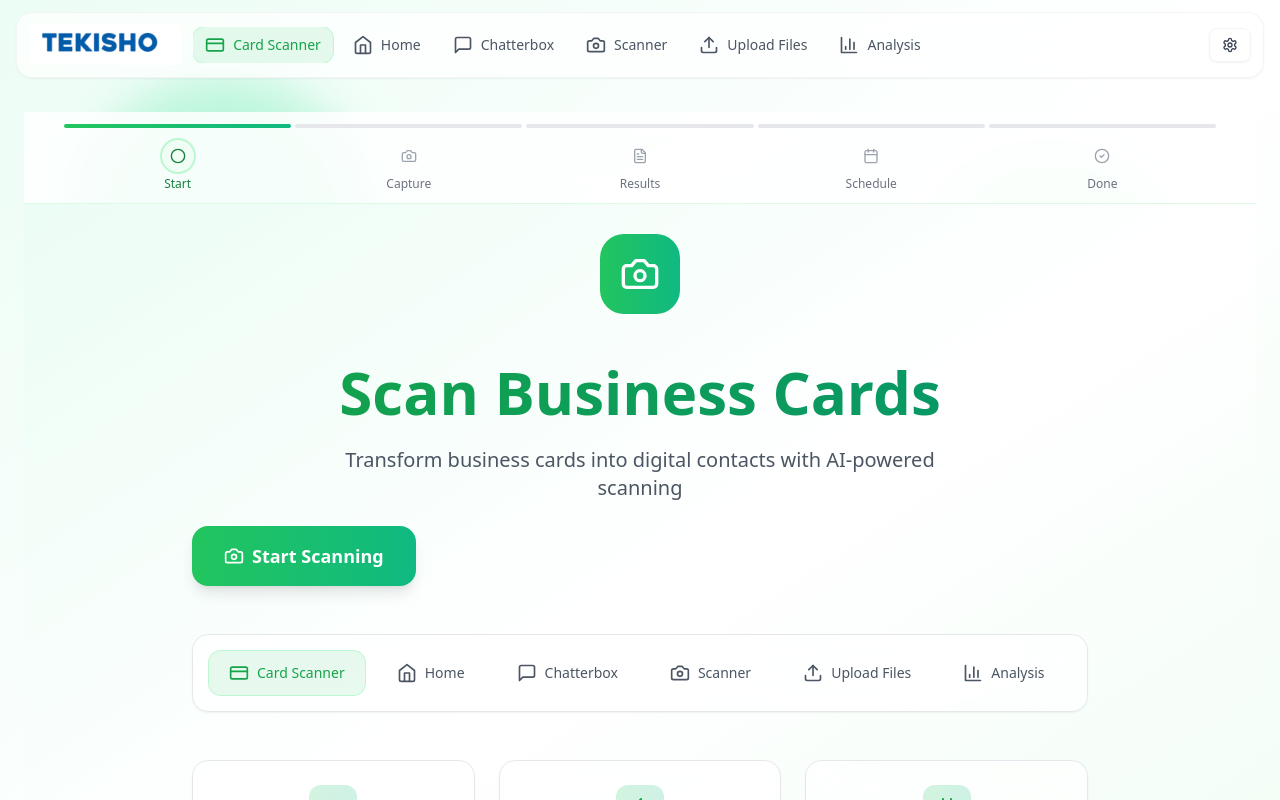
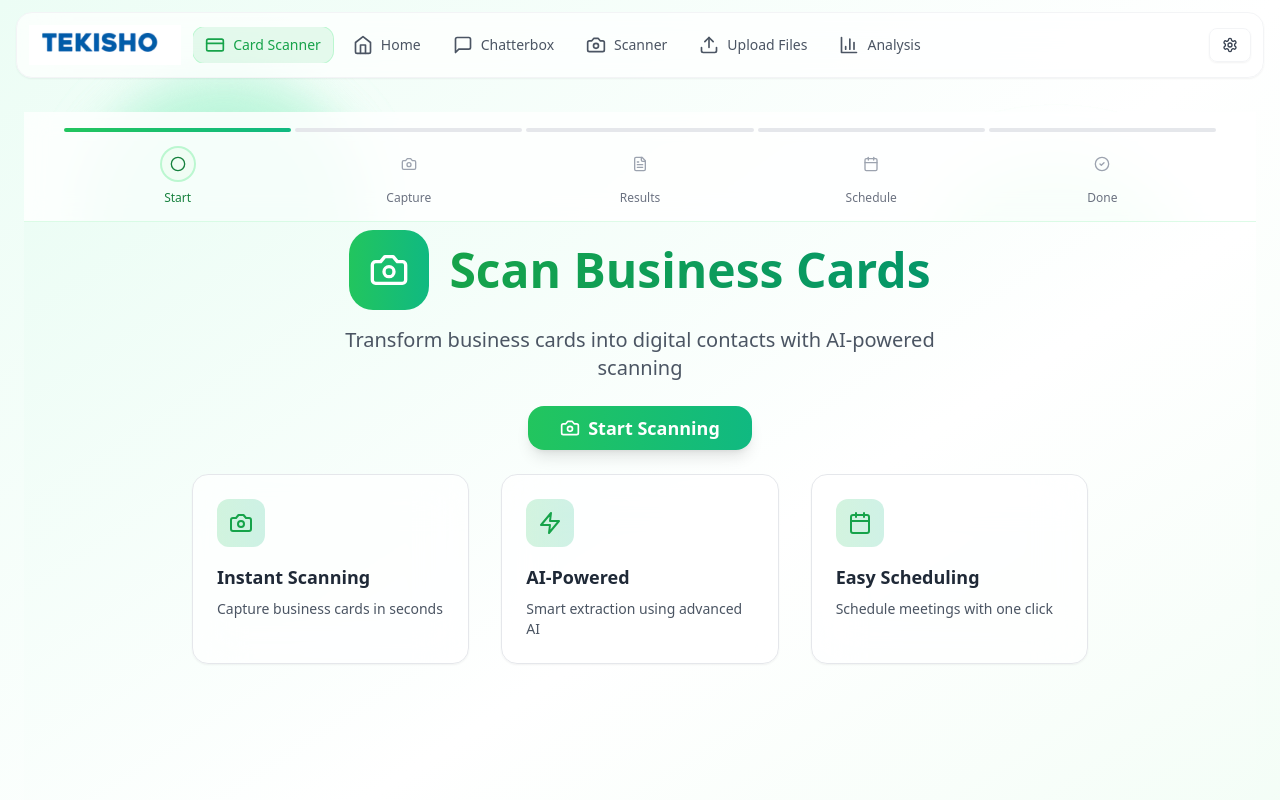
Before and after one commit to TEKISHOINFOTECH/Syndy-AIAgent-Markteting_ScanCard_POC_UI, a React (Vite) app: page / in a window 1280 px wide. Both pictures are taken after a click on the button "Card Scanner". Shown: the top 800 px of the page. Built offline with nearby package versions, Linux system fonts and the light colour scheme.

Commit message:
latest UI changes

```diff
--- a/src/components/CardScannerApp.tsx
+++ b/src/components/CardScannerApp.tsx
@@ -98,7 +98,7 @@ export function CardScannerApp({ activeView = 'cardscanner', onNavClick }: CardS
         } : null,
         isLoading: false,
       }));
-      setToast({ message: 'Meeting request received!', type: 'success' });
+      setToast({ message: 'Meeting requested!', type: 'success' });
     } catch (err) {
       console.error('❌ Meeting scheduling error:', err);
       setState(prev => ({ ...prev, isLoading: false }));
--- a/src/components/HomePage.tsx
+++ b/src/components/HomePage.tsx
@@ -27,7 +27,7 @@ export const HomePage = ({ onOpenVoiceAssistant, activeView, onNavClick }: HomeP
             animate={{ opacity: 1, y: 0 }}
             className="space-y-4 sm:space-y-6"
           >
-            <h1 className="text-3xl sm:text-4xl md:text-5xl lg:text-6xl font-bold">
+            <h1 className="text-2xl sm:text-3xl md:text-4xl lg:text-5xl font-bold">
               <span className="text-gray-800">Tekisho - </span>
               <span className="bg-gradient-to-r from-green-600 to-emerald-600 bg-clip-text text-transparent">
                 The Right Place for Innovative Solutions
--- a/src/components/VoiceAssistant.tsx
+++ b/src/components/VoiceAssistant.tsx
@@ -85,22 +85,22 @@ export const VoiceAssistant = ({ isOpen, onClose }: VoiceAssistantProps) => {
           animate={{ scale: 1, opacity: 1 }}
           exit={{ scale: 0, opacity: 0 }}
           transition={{ type: "spring", duration: 0.5, bounce: 0.4 }}
-          className="fixed bottom-24 right-8 w-[450px] bg-white/90 backdrop-blur-2xl border border-gray-200/50 rounded-3xl shadow-2xl overflow-hidden z-50"
+          className="fixed bottom-20 right-4 sm:right-6 md:right-8 w-[320px] sm:w-[360px] bg-white/90 backdrop-blur-2xl border border-gray-200/50 rounded-2xl shadow-2xl overflow-hidden z-50"
         >
-          <div className="bg-gradient-to-r from-green-500/90 to-emerald-500/90 backdrop-blur-xl p-4 flex items-center justify-between">
-            <h3 className="text-white font-semibold">Voice Assistant</h3>
+          <div className="bg-gradient-to-r from-green-500/90 to-emerald-500/90 backdrop-blur-xl p-2.5 sm:p-3 flex items-center justify-between">
+            <h3 className="text-white font-semibold text-sm sm:text-base">Voice Assistant</h3>
             <button
               onClick={onClose}
-              className="p-2 hover:bg-white/20 rounded-lg transition-colors text-white"
+              className="p-1.5 hover:bg-white/20 rounded-lg transition-colors text-white"
             >
-              <X className="w-5 h-5" />
+              <X className="w-4 h-4" />
             </button>
           </div>
 
-          <div className="p-6 space-y-4 bg-gradient-to-br from-emerald-50/50 via-white to-green-50/50">
+          <div className="p-4 sm:p-5 space-y-3 bg-gradient-to-br from-emerald-50/50 via-white to-green-50/50">
             {/* Voice Assistant Avatar */}
             <div className="flex justify-center">
-              <div className="w-24 h-24 bg-gradient-to-br from-green-500 to-emerald-500 rounded-full flex items-center justify-center overflow-hidden shadow-lg ring-4 ring-green-100">
+              <div className="w-16 h-16 sm:w-20 sm:h-20 bg-gradient-to-br from-green-500 to-emerald-500 rounded-full flex items-center justify-center overflow-hidden shadow-lg ring-2 ring-green-100">
                 <img
                   src={avatarMascot}
                   alt="Voice Assistant Mascot"
@@ -112,7 +112,7 @@ export const VoiceAssistant = ({ isOpen, onClose }: VoiceAssistantProps) => {
             <div className="flex justify-center">
               <motion.button
                 onClick={toggleListening}
-                className={`w-20 h-20 rounded-full flex items-center justify-center transition-all shadow-lg ${
+                className={`w-14 h-14 sm:w-16 sm:h-16 rounded-full flex items-center justify-center transition-all shadow-lg ${
                   isListening
                     ? "bg-red-500 hover:bg-red-600 shadow-red-500/25"
                     : "bg-gradient-to-r from-green-500 to-emerald-500 hover:from-green-600 hover:to-emerald-600"
@@ -123,24 +123,24 @@ export const VoiceAssistant = ({ isOpen, onClose }: VoiceAssistantProps) => {
                 transition={isListening ? { repeat: Infinity, duration: 1.5 } : {}}
               >
                 {isListening ? (
-                  <MicOff className="w-8 h-8 text-white" />
+                  <MicOff className="w-5 h-5 sm:w-6 sm:h-6 text-white" />
                 ) : (
-                  <Mic className="w-8 h-8 text-white" />
+                  <Mic className="w-5 h-5 sm:w-6 sm:h-6 text-white" />
                 )}
               </motion.button>
             </div>
 
-            <div className="min-h-[100px] max-h-[150px] overflow-y-auto bg-white/70 backdrop-blur-sm border border-gray-200 rounded-lg p-4">
+            <div className="min-h-[80px] max-h-[120px] overflow-y-auto bg-white/70 backdrop-blur-sm border border-gray-200 rounded-lg p-3">
               {transcript ? (
-                <p className="text-sm text-gray-800">{transcript}</p>
+                <p className="text-xs sm:text-sm text-gray-800">{transcript}</p>
               ) : (
-                <p className="text-sm text-gray-600 text-center">
+                <p className="text-xs sm:text-sm text-gray-600 text-center">
                   {isListening ? "Listening..." : "Click the microphone to start"}
                 </p>
               )}
             </div>
 
-            <p className="text-xs text-gray-500 text-center">
+            <p className="text-xs text-gray-500 text-center leading-tight">
               Speak naturally. Your voice will be transcribed in real-time.
             </p>
           </div>
--- a/src/components/screens/CardCaptureScreen.tsx
+++ b/src/components/screens/CardCaptureScreen.tsx
@@ -214,7 +214,7 @@ export function CardCaptureScreen({ onCapture, onCancel }: CardCaptureScreenProp
                   onClick={() => {
                     setCaptureMode('upload');
                     stopCamera();
-                    // Open file picker immediately when clicking Upload File button
+                    // Open file picker immediately when clicking Upload button
                     setTimeout(() => {
                       fileInputRef.current?.click();
                     }, 100);
@@ -222,7 +222,7 @@ export function CardCaptureScreen({ onCapture, onCancel }: CardCaptureScreenProp
                   className="flex-1"
                 >
                   <Upload className="w-4 h-4" />
-                  Upload File
+                  Upload
                 </Button>
                 <Button
                   variant={captureMode === 'camera' ? 'primary' : 'secondary'}
@@ -233,7 +233,7 @@ export function CardCaptureScreen({ onCapture, onCancel }: CardCaptureScreenProp
                   className="flex-1"
                 >
                   <Camera className="w-4 h-4" />
-                  Use Camera
+                  Camera
                 </Button>
               </div>
             )}
--- a/src/components/screens/LandingScreen.tsx
+++ b/src/components/screens/LandingScreen.tsx
@@ -1,7 +1,6 @@
 import { motion } from 'framer-motion';
 import { Camera, Zap, Calendar } from 'lucide-react';
 import { Button } from '../ui/Button';
-import { NavTabs } from '../ui/NavTabs';
 
 interface LandingScreenProps {
   onStartScan: () => void;
@@ -17,47 +16,54 @@ export function LandingScreen({ onStartScan, activeView = 'cardscanner', onNavCl
   ];
 
   return (
-    <div className="min-h-screen bg-gradient-to-br from-emerald-50 via-white to-green-50 flex items-start justify-center pt-20 sm:pt-24 md:items-center md:pt-0 p-4 sm:p-6 overflow-y-auto pb-6">
+    <div className="min-h-screen bg-gradient-to-br from-emerald-50 via-white to-green-50 flex flex-col px-4 sm:px-6 overflow-y-auto pb-6">
       <motion.div
         initial={{ opacity: 0, y: 20 }}
         animate={{ opacity: 1, y: 0 }}
         transition={{ duration: 0.5 }}
-        className="max-w-4xl w-full text-center space-y-6 sm:space-y-8 md:space-y-12"
+        className="max-w-4xl w-full mx-auto pt-1 sm:pt-2"
       >
-        {/* Hero Section */}
-        <div className="space-y-4 sm:space-y-5 md:space-y-6">
+        {/* Heading Section - Top */}
+        <div className="text-center space-y-2 sm:space-y-3 md:space-y-4">
+          <div className="flex items-center justify-center gap-3 sm:gap-4 md:gap-5">
             <motion.div
               initial={{ scale: 0.9 }}
               animate={{ scale: 1 }}
               transition={{ delay: 0.2, type: 'spring' }}
-            className="inline-flex items-center justify-center w-14 h-14 sm:w-16 sm:h-16 md:w-20 md:h-20 rounded-3xl bg-gradient-to-r from-green-500 to-emerald-500 mb-3 sm:mb-4 md:mb-6"
+              className="inline-flex items-center justify-center w-14 h-14 sm:w-16 sm:h-16 md:w-20 md:h-20 rounded-3xl bg-gradient-to-r from-green-500 to-emerald-500 flex-shrink-0"
             >
               <Camera className="w-8 h-8 sm:w-10 sm:h-10 text-white" />
             </motion.div>
 
-          <h1 className="text-2xl sm:text-4xl md:text-5xl lg:text-6xl font-bold bg-gradient-to-r from-green-600 to-emerald-600 bg-clip-text text-transparent">
+            <h1 className="text-xl sm:text-3xl md:text-4xl lg:text-5xl font-bold bg-gradient-to-r from-green-600 to-emerald-600 bg-clip-text text-transparent">
               Scan Business Cards
             </h1>
+          </div>
 
           <p className="text-sm sm:text-base md:text-xl text-gray-600 max-w-2xl mx-auto">
             Transform business cards into digital contacts with AI-powered scanning
           </p>
+        </div>
+      </motion.div>
 
-          <Button size="lg" onClick={onStartScan} className="mt-3 sm:mt-4 md:mt-8">
+      {/* Button - Center of Screen */}
+      <div className="flex items-center justify-center max-w-4xl w-full mx-auto py-4 sm:py-6">
+        <Button size="lg" onClick={onStartScan}>
           <Camera className="w-5 h-5" />
           Start Scanning
         </Button>
       </div>
 
-        {/* Navigation Tabs */}
-        {onNavClick && (
-          <div className="mb-6 sm:mb-8">
-            <NavTabs activeView={activeView} onNavClick={onNavClick} />
-          </div>
-        )}
+      {/* Features - Bottom */}
+      <motion.div
+        initial={{ opacity: 0, y: 20 }}
+        animate={{ opacity: 1, y: 0 }}
+        transition={{ duration: 0.5, delay: 0.2 }}
+        className="max-w-4xl w-full mx-auto pb-4"
+      >
 
         {/* Features */}
-        <div className="grid md:grid-cols-3 gap-4 sm:gap-6 mt-6 sm:mt-8 md:mt-16">
+        <div className="grid md:grid-cols-3 gap-5 sm:gap-6 md:gap-8">
           {features.map((feature, index) => (
             <motion.div
               key={index}
--- a/src/components/screens/MeetingConfirmationScreen.tsx
+++ b/src/components/screens/MeetingConfirmationScreen.tsx
@@ -10,13 +10,13 @@ interface MeetingConfirmationScreenProps {
 
 export function MeetingConfirmationScreen({ transactionID, onDone }: MeetingConfirmationScreenProps) {
   return (
-    <div className="min-h-screen bg-gradient-to-br from-emerald-50 via-white to-green-50 flex items-start justify-center pt-24 sm:pt-28 md:pt-32 md:items-center md:pt-0 p-4 sm:p-6 overflow-y-auto pb-6">
+    <div className="min-h-screen bg-gradient-to-br from-emerald-50 via-white to-green-50 flex items-center justify-center pt-24 sm:pt-28 md:pt-32 md:pt-0 p-4 sm:p-6 overflow-y-auto pb-6">
       <motion.div
         initial={{ opacity: 0, scale: 0.95 }}
         animate={{ opacity: 1, scale: 1 }}
-        className="max-w-md w-full"
+        className="max-w-md w-full mx-auto"
       >
-        <Card className="text-center space-y-3 sm:space-y-4 md:space-y-6">
+        <Card className="text-center space-y-4 sm:space-y-5 md:space-y-6 p-5 sm:p-6 md:p-8">
           {/* Success Animation */}
           <motion.div
             initial={{ scale: 0, rotate: -180 }}
@@ -30,7 +30,7 @@ export function MeetingConfirmationScreen({ transactionID, onDone }: MeetingConf
           <div className="space-y-2 sm:space-y-2.5 md:space-y-3">
             <div className="flex items-center justify-center gap-2">
               <CheckCircle2 className="w-5 h-5 sm:w-6 sm:h-6 text-green-500" />
-              <h2 className="text-2xl sm:text-3xl font-bold text-gray-800">Meeting Request Received</h2>
+              <h2 className="text-2xl sm:text-3xl font-bold text-gray-800">Meeting Requested</h2>
             </div>
             <p className="text-sm sm:text-base text-gray-600">
               Your meeting request has been successfully processed
@@ -38,9 +38,9 @@ export function MeetingConfirmationScreen({ transactionID, onDone }: MeetingConf
           </div>
 
           {/* Transaction ID */}
-          <div className="bg-gray-100 rounded-xl p-3 sm:p-4 border border-gray-200">
-            <p className="text-xs text-gray-500 mb-2">Transaction ID</p>
-            <p className="text-xs sm:text-sm text-green-600 font-mono break-all">{transactionID}</p>
+          <div className="bg-gray-100 rounded-xl p-4 sm:p-5 border border-gray-200 mx-auto max-w-full">
+            <p className="text-xs sm:text-sm text-gray-500 mb-2.5 sm:mb-3 text-center">Transaction ID</p>
+            <p className="text-xs sm:text-sm text-green-600 font-mono break-all text-center px-2">{transactionID}</p>
           </div>
 
           {/* Actions */}
--- a/src/components/screens/ResultScreen.tsx
+++ b/src/components/screens/ResultScreen.tsx
@@ -22,7 +22,7 @@ export function ResultScreen({
   const isCompleted = processingStatus === 'completed';
 
   return (
-    <div className="min-h-screen bg-gradient-to-br from-emerald-50 via-white to-green-50 flex items-start justify-center pt-24 sm:pt-28 md:pt-32 p-4 sm:p-6 overflow-y-auto pb-6">
+    <div className="min-h-screen bg-gradient-to-br from-emerald-50 via-white to-green-50 flex items-start justify-center pt-28 sm:pt-32 md:pt-36 p-4 sm:p-6 overflow-y-auto pb-6">
       <motion.div
         initial={{ opacity: 0, scale: 0.95 }}
         animate={{ opacity: 1, scale: 1 }}
--- a/src/components/ui/Button.tsx
+++ b/src/components/ui/Button.tsx
@@ -33,7 +33,7 @@ export function Button({
   const sizeClasses = {
     sm: 'px-3 py-1.5 text-xs sm:px-4 sm:py-2 sm:text-sm',
     md: 'px-4 py-2 text-sm sm:px-5 sm:py-2.5 sm:text-base',
-    lg: 'px-5 py-2.5 text-base sm:px-8 sm:py-4 sm:text-lg'
+    lg: 'px-5 py-1.5 text-base sm:px-8 sm:py-2 sm:text-lg'
   } as const;
 
   return (
--- a/src/components/ui/StepIndicator.tsx
+++ b/src/components/ui/StepIndicator.tsx
@@ -24,9 +24,9 @@ export const StepIndicator: React.FC<StepIndicatorProps> = ({ currentStep }) =>
   };
 
   return (
-    <div className="sticky top-0 z-20 bg-white/80 backdrop-blur-md border-b border-green-200/50 p-1.5 sm:p-2 md:p-3 shadow-sm">
+    <div className="sticky top-0 z-20 bg-white/80 backdrop-blur-md border-b border-green-200/50 px-2 pt-2 pb-2 sm:px-3 sm:pt-3 sm:pb-3 md:px-4 md:pt-4 md:pb-4 shadow-sm">
       <div className="max-w-6xl mx-auto">
-        <div className="flex items-center justify-between mb-1.5 sm:mb-2 md:mb-3 gap-1">
+        <div className="flex items-center justify-between mb-2 sm:mb-3 md:mb-4 gap-1">
           {steps.map((step, index) => {
             const status = getStatus(index);
             return (
@@ -51,7 +51,7 @@ export const StepIndicator: React.FC<StepIndicatorProps> = ({ currentStep }) =>
             return (
               <div key={step.key} className="flex flex-col items-center flex-1 px-1">
                 <div
-                  className={`flex items-center justify-center w-6 h-6 sm:w-7 sm:h-7 md:w-8 md:h-8 rounded-full mb-0.5 sm:mb-1 transition-all duration-300 ${
+                  className={`flex items-center justify-center w-6 h-6 sm:w-7 sm:h-7 md:w-8 md:h-8 rounded-full mb-1.5 sm:mb-2 md:mb-2.5 transition-all duration-300 ${
                     status === 'completed'
                       ? 'bg-green-100 text-green-600'
                       : status === 'current'
```
Lines whose indentation alone changed are shown as unchanged.
